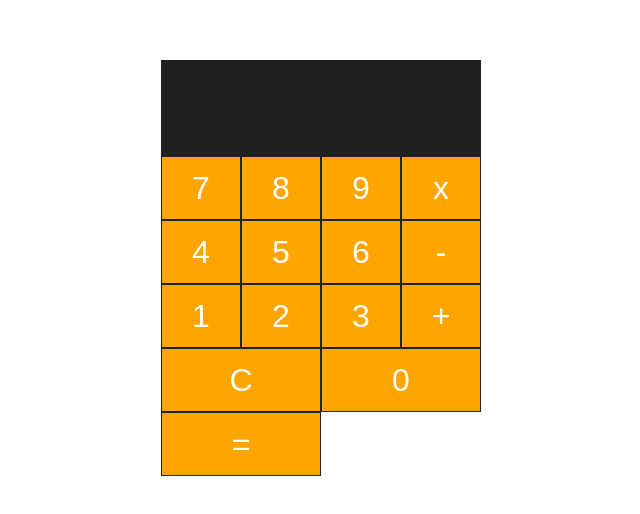
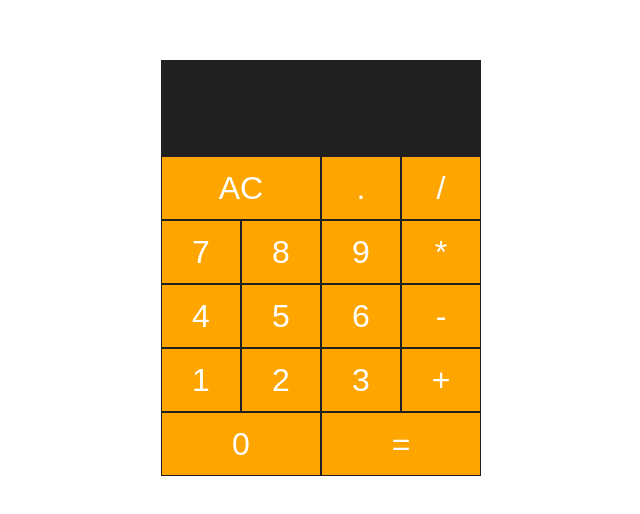
Before and after one commit to the-rabblerouser/Calculator, a Next.js app: page / in a window 1280 px wide. Shown: the part 132-646 px from the top of the page, without its empty margins (319-959 px from the left). Built offline with nearby package versions, Linux system fonts and the light colour scheme.

Commit message:
clear button functionality added

```diff
--- a/pages/index.tsx
+++ b/pages/index.tsx
@@ -18,6 +18,10 @@ export default function Home() {
 		setDisplayValue(math.evaluate(displayValue));
 	};
 
+	const clearDisplay = (): void => {
+		setDisplayValue('');
+	};
+
 	return (
 		<div className={styles.container}>
 			<Head>
@@ -27,11 +31,16 @@ export default function Home() {
 			</Head>
 			<div className={styles.container}>
 				<div className={styles.displayValue}>{displayValue}</div>
+				<div className={styles.clearDot}>
+					<Button onClick={clearDisplay}>AC</Button>
+					<Button onClick={onClick}>.</Button>
+					<Button onClick={onClick}>/</Button>
+				</div>
 				<div className={styles.calcContainer}>
 					<Button onClick={onClick}>7</Button>
 					<Button onClick={onClick}>8</Button>
 					<Button onClick={onClick}>9</Button>
-					<Button onClick={onClick}>x</Button>
+					<Button onClick={onClick}>*</Button>
 					<Button onClick={onClick}>4</Button>
 					<Button onClick={onClick}>5</Button>
 					<Button onClick={onClick}>6</Button>
@@ -42,7 +51,6 @@ export default function Home() {
 					<Button onClick={onClick}>+</Button>
 				</div>
 				<div className={styles.zeroEqual}>
-					<Button onClick={onClick}>C</Button>
 					<Button onClick={onClick}>0</Button>
 					<Button onClick={evaluate}>=</Button>
 				</div>
--- a/styles/Home.module.css
+++ b/styles/Home.module.css
@@ -15,9 +15,6 @@
 	background-color: #202020;
 	color: #fff;
 	font-size: 3.75rem;
-	display: flex;
-	justify-content: flex-end;
-	align-items: center;
 }
 
 .calcContainer {
@@ -26,11 +23,18 @@
 	grid-template-columns: 1fr 1fr 1fr 1fr;
 	grid-template-rows: 1fr 1fr 1fr 1fr;
 }
+.clearDot {
+	width: 100%;
+	display: grid;
+	grid-template-columns: 2fr 1fr 1fr;
+	grid-template-rows: 1fr;
+	margin-top: 0rem;
+}
 
 .zeroEqual {
 	width: 100%;
 	display: grid;
-	grid-template-columns: 1fr 1fr 1fr;
+	grid-template-columns: 1fr 1fr;
 	grid-template-rows: 1fr;
 	margin-top: -3rem;
 }
```
